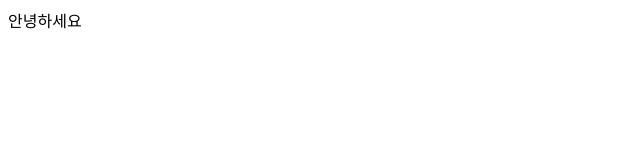
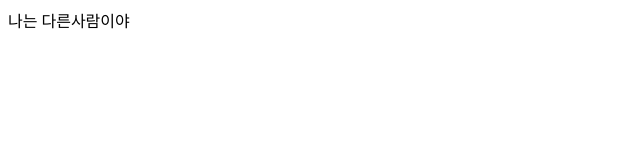
Before and after one commit to Min-byeonghyun/gitgit, a plain HTML site: page index.html in a window 1280 px wide. Shown: the full height of the page, 0-640 px from the left. Drawn offline with Linux system fonts and the light colour scheme.

Commit message:
다른사람

```diff
--- a/index.html
+++ b/index.html
@@ -6,7 +6,7 @@
   <title>Document</title>
 </head>
 <body>
-  <div>안녕하세요</div>
+  <div>나는 다른사람이야</div>
 
 </body>
 </html>
```
